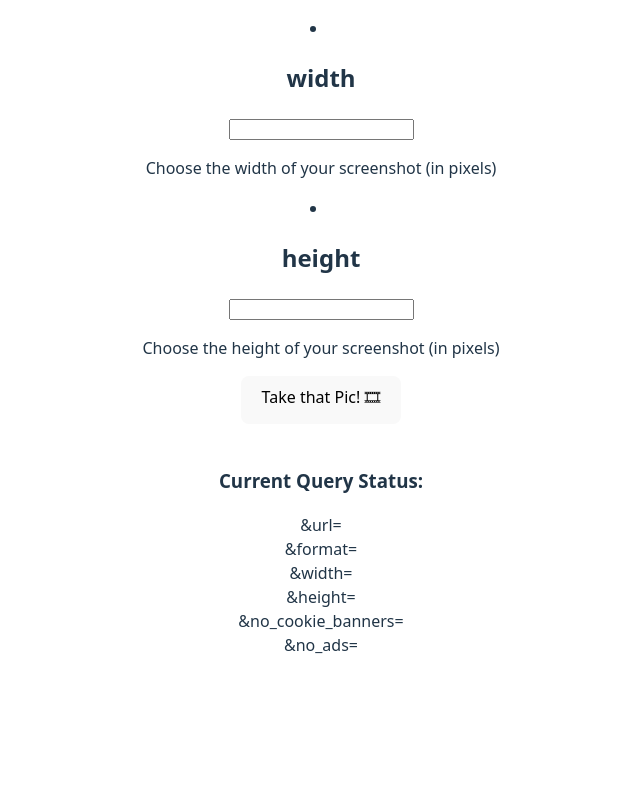
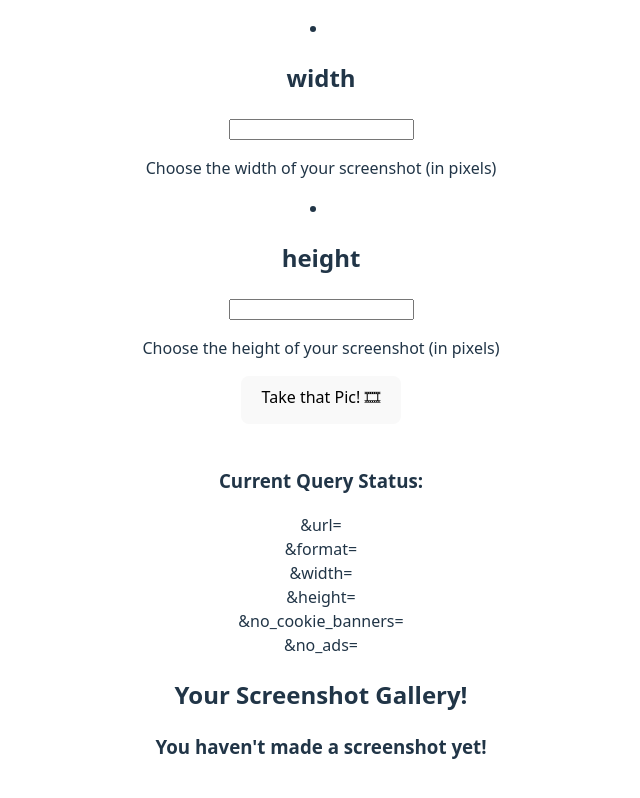
Before and after one commit to Ghostcomputer453145/lab-4-Ghostcomputer453145, a React (Vite) app: page / in a window 1280 px wide. Shown: the part 916-1714 px from the top of the page, without its empty margins (319-959 px from the left). Before the commit the page ends 1621 px from the top, so only its background shows below. Built offline with nearby package versions, Linux system fonts and the light colour scheme.

Commit message:
Step 3: Create gallery for displaying previous screenshots

```diff
--- a/src/App.jsx
+++ b/src/App.jsx
@@ -1,6 +1,7 @@
 import { useState } from 'react'
 import './App.css'
 import APIForm from './Components/APIForm';
+import Gallery from './Components/Gallery';
 
 const ACCESS_KEY = import.meta.env.VITE_APP_ACCESS_KEY;
 
@@ -16,6 +17,7 @@ function App() {
   });
 
   const [currentImage, setCurrentImage] = useState(null);
+  const [prevImages, setPrevImages] = useState([]);
 
   const reset = () => {
     setInputs({
@@ -36,6 +38,7 @@ function App() {
       alert("Oops! Something went wrong with that query, let's try again!");
     } else {
       setCurrentImage(json.url);
+      setPrevImages((images) => [...images, json.url]);
       reset();
     }
   };
@@ -124,6 +127,9 @@ function App() {
         </p>
       </div>
 
+      <div className="container">
+        <Gallery images={prevImages} />
+      </div>
     </div>
   );
 }
--- /dev/null
+++ b/src/components/Gallery.jsx
@@ -0,0 +1,26 @@
+const Gallery = ({ images }) => {
+  return (
+    <div>
+      <h2>Your Screenshot Gallery!</h2>
+
+      <div className="image-container">
+        {images && images.length > 0 ? (
+          images.map((pic, index) => (
+            <li className="gallery" key={index}>
+              <img
+                className="gallery-screenshot"
+                src={pic}
+                width="500"
+                alt="previous screenshot"
+              />
+            </li>
+          ))
+        ) : (
+          <h3>You haven't made a screenshot yet!</h3>
+        )}
+      </div>
+    </div>
+  );
+};
+
+export default Gallery;
```
Also changed, not shown: 1 other file (tests, documents, lock files or other folders).
